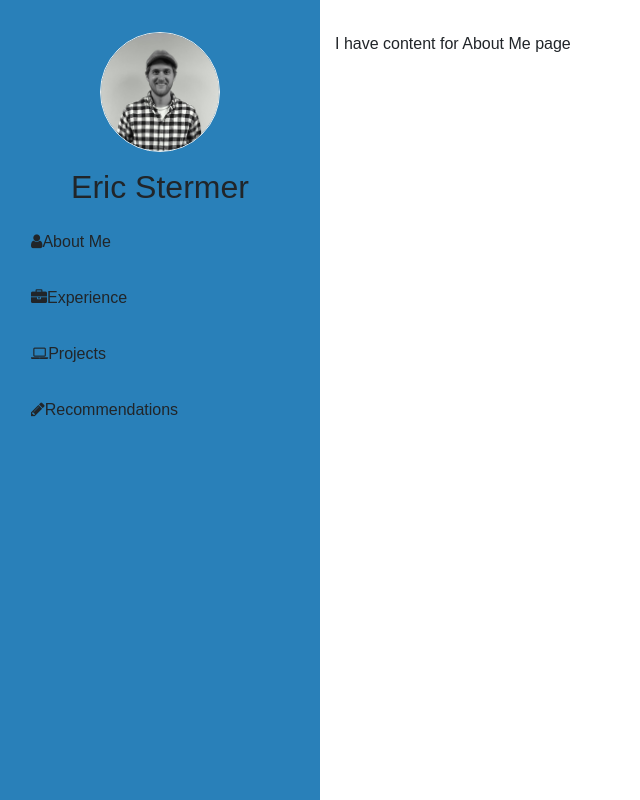
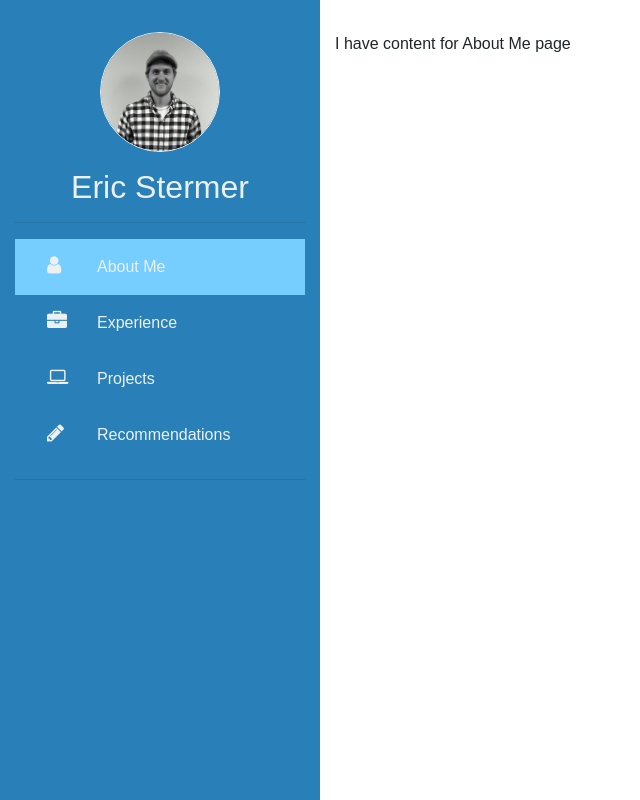
Before and after one commit to estermer/portfolio_v3, a React (Create React App) app: page / in a window 1280 px wide. Shown: the whole page, without its empty margins (0-640 px from the left). Built offline with nearby package versions, Linux system fonts and the light colour scheme.

Commit message:
added more styles to the sidebar and fixed sizing/centering when going to mobile

```diff
--- a/src/components/NavButton.jsx
+++ b/src/components/NavButton.jsx
@@ -24,8 +24,13 @@ export default class NavButton extends React.Component {
 
   render() {
     const { activeNavItem, name } = this.props;
+    const isActive = activeNavItem === name;
     return (
-      <NavItem active={activeNavItem === name} onClick={this.onClick}>
+      <NavItem
+        active={isActive}
+        className={isActive ? 'active' : 'inactive'}
+        onClick={this.onClick}
+      >
         <i className={`fa fa-${icons[name]}`} />
         <span>{name}</span>
       </NavItem>
--- a/src/components/Sidebar.jsx
+++ b/src/components/Sidebar.jsx
@@ -8,12 +8,14 @@ const Sidebar = ({ onClickNavItem, activeNavItem }) => (
   <div className="sidebar">
     <Container>
       <SiteTitle />
+      <hr />
       <Nav vertical>
         <NavButton activeNavItem={activeNavItem} name="About Me" onClick={onClickNavItem} />
         <NavButton activeNavItem={activeNavItem} name="Experience" onClick={onClickNavItem} />
         <NavButton activeNavItem={activeNavItem} name="Projects" onClick={onClickNavItem} />
         <NavButton activeNavItem={activeNavItem} name="Recommendations" onClick={onClickNavItem} />
       </Nav>
+      <hr />
     </Container>
   </div>
 );
--- a/src/styles/index.css
+++ b/src/styles/index.css
@@ -5,13 +5,14 @@ body {
 }
 
 .container {
+  padding-bottom: 2rem;
   padding-top: 2rem;
 }
 
 /* Sidebar */
 .sidebar {
   background-color: #2980b9;
-  height: 100vh;
+  color: #ecf0f1;
   text-align: center;
   width: 100vw;
 }
@@ -30,12 +31,26 @@ body {
   text-align: center;
 }
 
-.nav-item {
-  margin: 1rem;
+.active {
+  background-color: #76cdff;
 }
 
-.nav-item:hover {
+.active:hover {
   cursor: pointer;
+}
+
+.inactive:hover {
+  background-color: #439ad3;
+  cursor: pointer;
+}
+
+.nav-item {
+  padding: 1rem 2rem 1rem 2rem;
+  transition: background-color 0.5s ease;
+}
+
+.nav-item > i {
+  display: none;
 }
 /* Sidebar */
 
@@ -50,11 +65,19 @@ body {
   /* Sidebar */
   .sidebar {
     bottom: 0;
+    height: 100vh;
     left: 0;
+    overflow-y: auto;
     position: fixed;
     text-align: left;
     top: 0;
     width: 20rem;
+  }
+
+  .nav-item > i {
+    display: inline-block;
+    font-size: 1.25rem;
+    width: 50px;
   }
   /* Sidebar */
 
```
